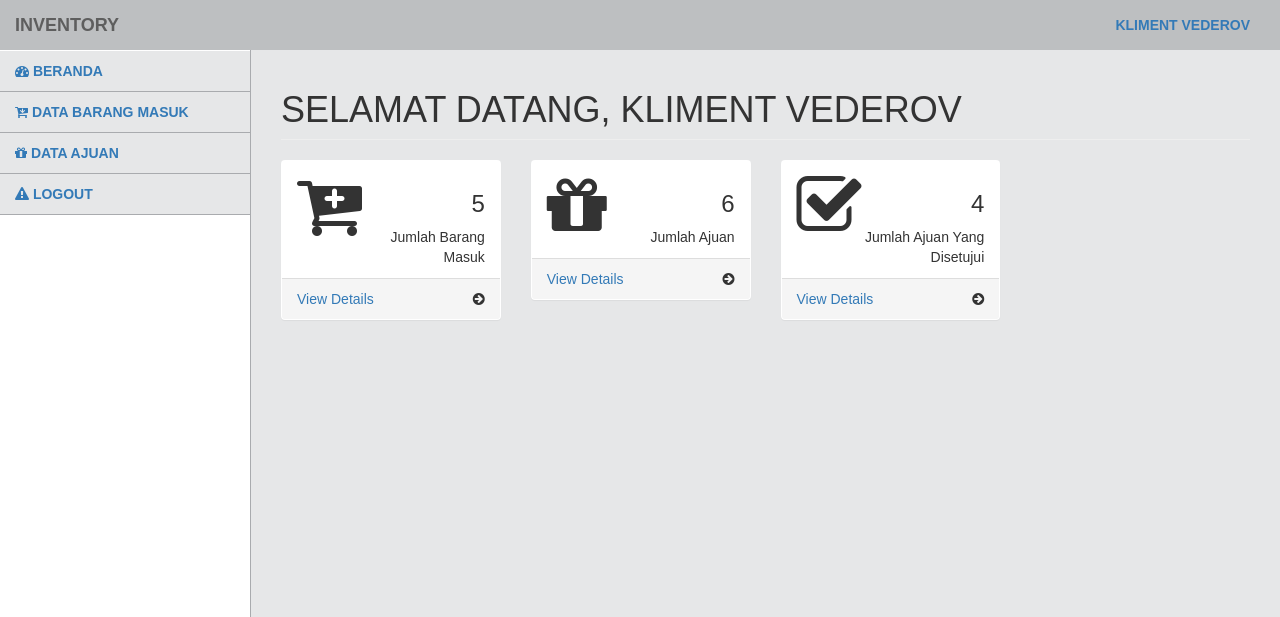
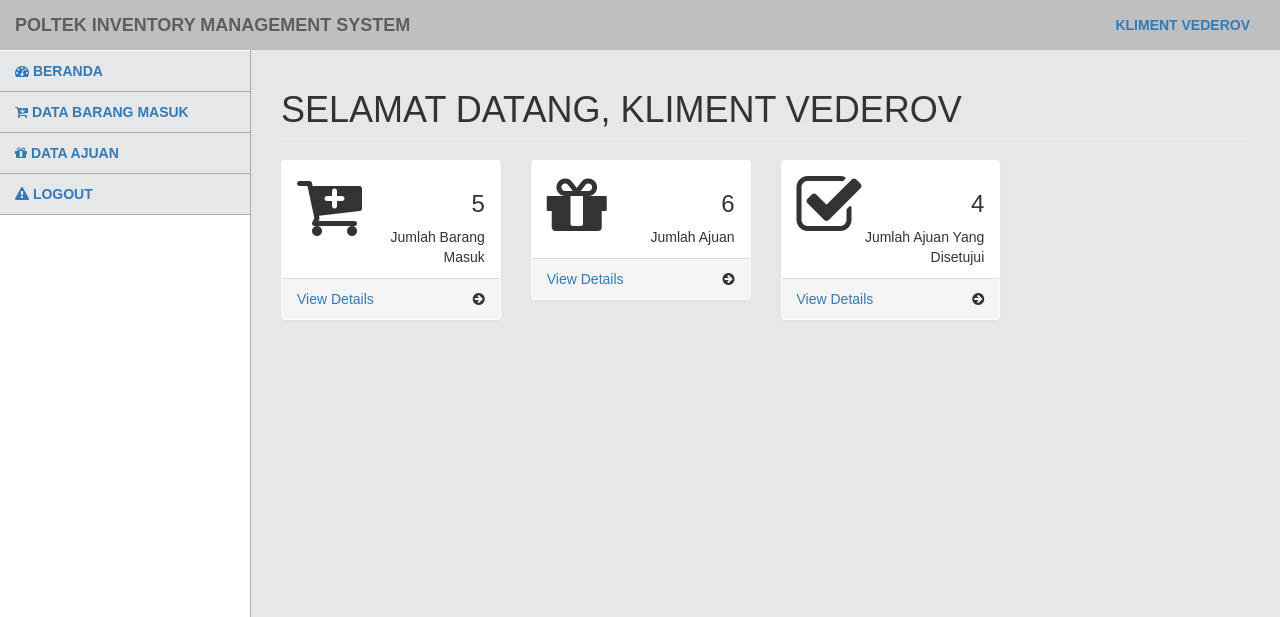
Before and after one commit to ZibranovSky/Web-Inventory-Barang, a PHP site: page /petugas/index.php in a window 1280 px wide. Shown: the top 617 px of the page. Run offline with PHP 8.4, Linux system fonts and the light colour scheme; a user stored in the database is signed in; data comes from the database, SQL or seed files in the repository.

Commit message:
update logo

```diff
--- a/petugas/awal.php
+++ b/petugas/awal.php
@@ -38,7 +38,7 @@ if ( !isset($_SESSION["idinv2"])) {
             <button type="button" class="navbar-toggle" data-toggle="collapse" data-target=".navbar-collapse">
               <span class="sr-only">navigation</span> Menu <i class="fa fa-bars"></i>
             </button>
-            <a class="navbar-brand">Inventory</a>
+            <a class="navbar-brand">POLTEK INVENTORY MANAGEMENT SYSTEM</a>
           </div>
           <?php
           $id = $_SESSION['idinv2'];
```
